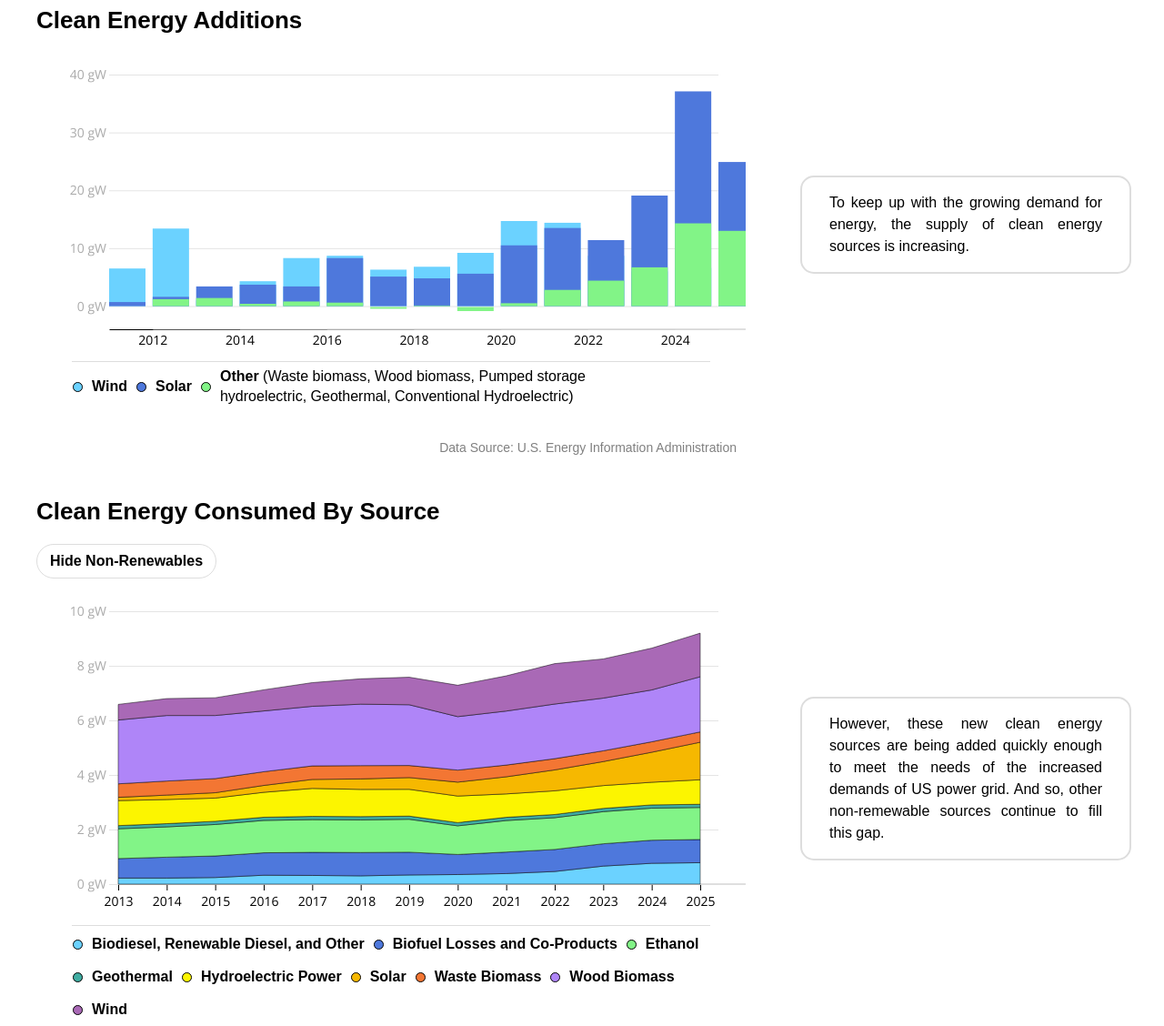
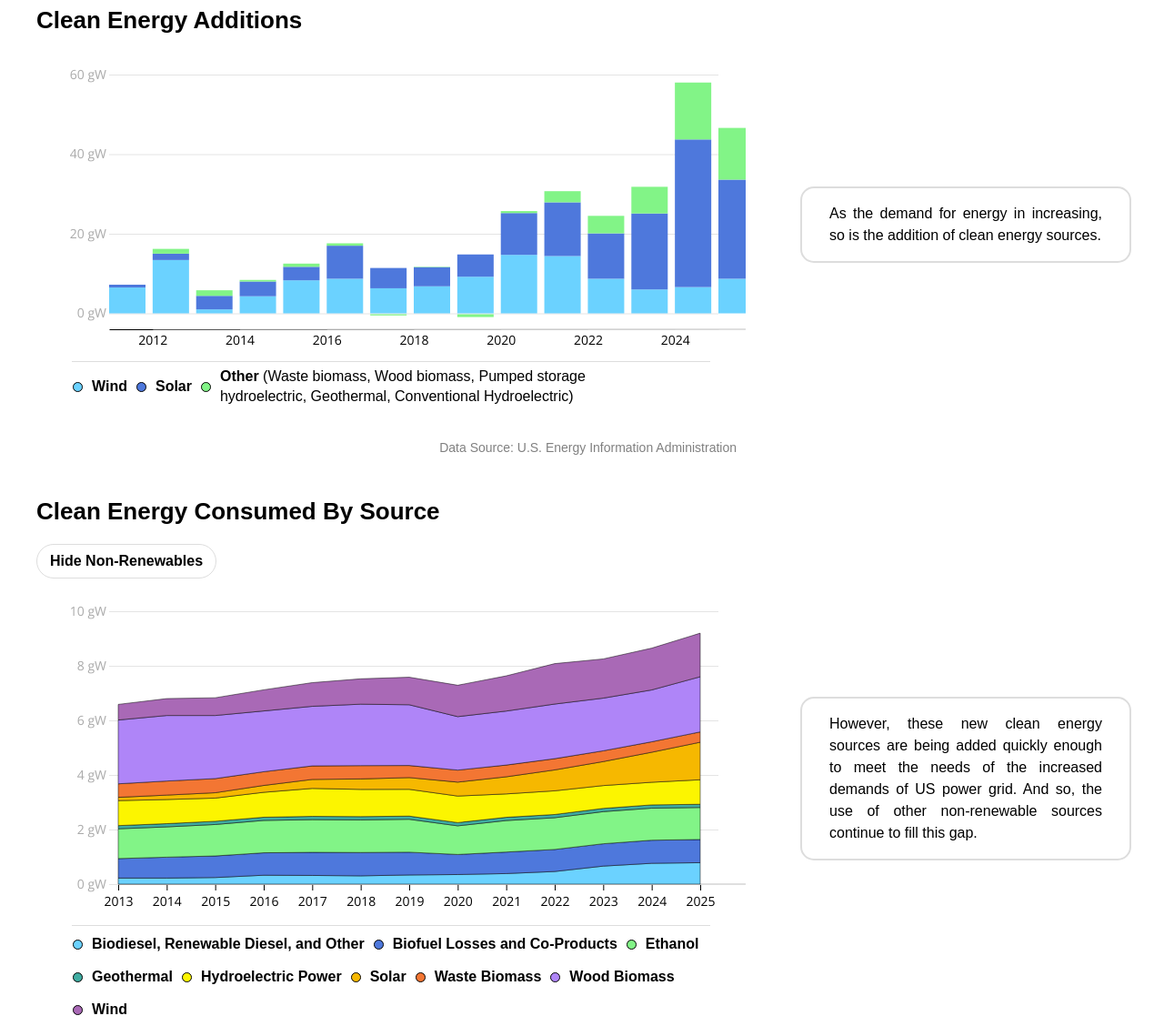
Before and after one commit to ardenwd/energy-trends, a plain HTML site: page index.html in a window 1280 px wide. Shown: the part 787-1915 px from the top of the page at 91% size. Drawn offline with nearby package versions, Linux system fonts and the light colour scheme; a web font is replaced by a local one.

Commit message:
fix demand bars + typo

```diff
--- a/index.html
+++ b/index.html
@@ -57,8 +57,8 @@
         </div>
         <div class="modular-right">
           <p>
-            To keep up with the growing demand for energy, the supply of clean
-            energy sources is increasing.
+            As the demand for energy in increasing, so is the addition of clean
+            energy sources.
           </p>
         </div>
       </div>
@@ -78,7 +78,8 @@
           <p>
             However, these new clean energy sources are being added quickly
             enough to meet the needs of the increased demands of US power grid.
-            And so, other non-remewable sources continue to fill this gap.
+            And so, the use of other non-renewable sources continue to fill this
+            gap.
           </p>
         </div>
       </div>
--- a/main.js
+++ b/main.js
@@ -334,7 +334,7 @@ d3.csv("clean-energy-net-change.csv").then(function (dataset) {
 
   // Define scales
   const xScale = d3.scaleLinear().domain([2011, 2025]).range([0, width]);
-  const yScale = d3.scaleLinear().domain([-4, 40]).range([height, 20]);
+  const yScale = d3.scaleLinear().domain([-4, 60]).range([height, 20]);
 
   const visID = "clean-vis";
   var svg = d3
@@ -388,11 +388,13 @@ d3.csv("clean-energy-net-change.csv").then(function (dataset) {
     })
     // .attr("y", (d) => yScale(Math.max(0, d.count)))
     .attr("y", function (d, i) {
+      console.log("d", d);
       if (d[0] > d[1]) {
         return yScale(0) + 1;
         // }
       }
-      return yScale(0) - Math.abs(yScale(d[0]) - yScale(d[1]));
+      return Math.abs(yScale(d[0])) - Math.abs(yScale(d[0]) - yScale(d[1]));
+      // return yScale(0) - Math.abs(yScale(d[0]) - yScale(d[1]));
     })
     .attr("height", function (d) {
       if (d[0] > d[1]) {
```
